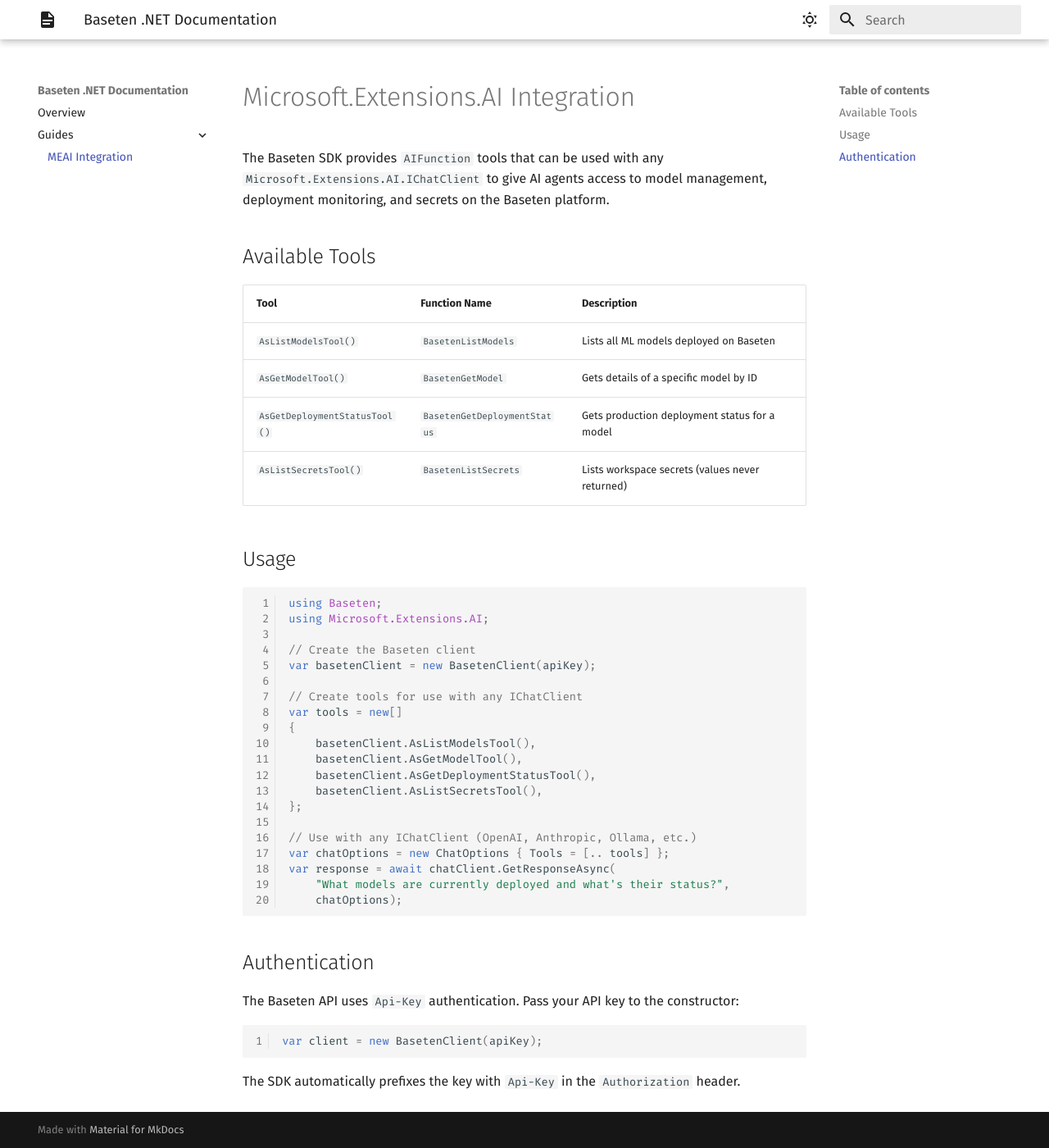
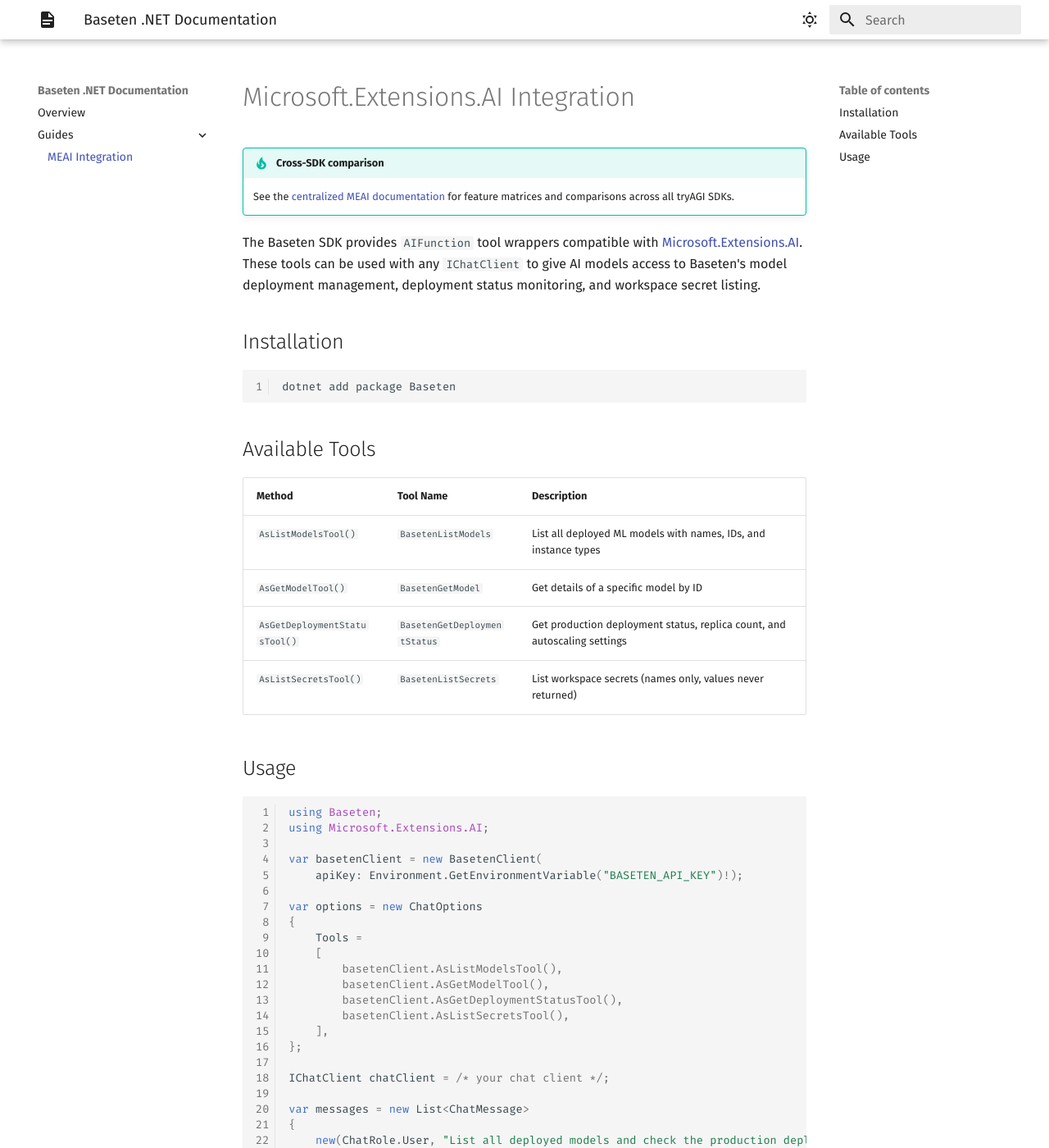
Before and after one commit to tryAGI/Baseten, an MkDocs documentation site: the page built from docs/guides/meai.md, in a window 1280 px wide and 1400 px high. Shown: the whole window at 82% size. Built offline with MkDocs 1.6.1 and Material for MkDocs 9.7.7, drawn with Linux system fonts in a browser that asks for light colours; the version menu is left out; some of the changed text lies outside the part shown.

Commit message:
Update MEAI tools guide
Co-Authored-By: Claude Opus 4.6 <noreply@anthropic.com>

````diff
--- a/docs/guides/meai.md
+++ b/docs/guides/meai.md
@@ -1,15 +1,24 @@
 # Microsoft.Extensions.AI Integration
 
-The Baseten SDK provides `AIFunction` tools that can be used with any `Microsoft.Extensions.AI.IChatClient` to give AI agents access to model management, deployment monitoring, and secrets on the Baseten platform.
+!!! tip "Cross-SDK comparison"
+    See the [centralized MEAI documentation](https://tryagi.github.io/docs/meai/) for feature matrices and comparisons across all tryAGI SDKs.
+
+The Baseten SDK provides `AIFunction` tool wrappers compatible with [Microsoft.Extensions.AI](https://learn.microsoft.com/en-us/dotnet/ai/microsoft-extensions-ai). These tools can be used with any `IChatClient` to give AI models access to Baseten's model deployment management, deployment status monitoring, and workspace secret listing.
+
+## Installation
+
+```bash
+dotnet add package Baseten
+```
 
 ## Available Tools
 
-| Tool | Function Name | Description |
-|------|--------------|-------------|
-| `AsListModelsTool()` | `BasetenListModels` | Lists all ML models deployed on Baseten |
-| `AsGetModelTool()` | `BasetenGetModel` | Gets details of a specific model by ID |
-| `AsGetDeploymentStatusTool()` | `BasetenGetDeploymentStatus` | Gets production deployment status for a model |
-| `AsListSecretsTool()` | `BasetenListSecrets` | Lists workspace secrets (values never returned) |
+| Method | Tool Name | Description |
+|--------|-----------|-------------|
+| `AsListModelsTool()` | `BasetenListModels` | List all deployed ML models with names, IDs, and instance types |
+| `AsGetModelTool()` | `BasetenGetModel` | Get details of a specific model by ID |
+| `AsGetDeploymentStatusTool()` | `BasetenGetDeploymentStatus` | Get production deployment status, replica count, and autoscaling settings |
+| `AsListSecretsTool()` | `BasetenListSecrets` | List workspace secrets (names only, values never returned) |
 
 ## Usage
 
@@ -17,31 +26,40 @@ The Baseten SDK provides `AIFunction` tools that can be used with any `Microsoft
 using Baseten;
 using Microsoft.Extensions.AI;
 
-// Create the Baseten client
-var basetenClient = new BasetenClient(apiKey);
+var basetenClient = new BasetenClient(
+    apiKey: Environment.GetEnvironmentVariable("BASETEN_API_KEY")!);
 
-// Create tools for use with any IChatClient
-var tools = new[]
+var options = new ChatOptions
 {
-    basetenClient.AsListModelsTool(),
-    basetenClient.AsGetModelTool(),
-    basetenClient.AsGetDeploymentStatusTool(),
-    basetenClient.AsListSecretsTool(),
+    Tools =
+    [
+        basetenClient.AsListModelsTool(),
+        basetenClient.AsGetModelTool(),
+        basetenClient.AsGetDeploymentStatusTool(),
+        basetenClient.AsListSecretsTool(),
+    ],
 };
 
-// Use with any IChatClient (OpenAI, Anthropic, Ollama, etc.)
-var chatOptions = new ChatOptions { Tools = [.. tools] };
-var response = await chatClient.GetResponseAsync(
-    "What models are currently deployed and what's their status?",
-    chatOptions);
+IChatClient chatClient = /* your chat client */;
+
+var messages = new List<ChatMessage>
+{
+    new(ChatRole.User, "List all deployed models and check the production deployment status for each."),
+};
+
+while (true)
+{
+    var response = await chatClient.GetResponseAsync(messages, options);
+    messages.AddRange(response.ToChatMessages());
+
+    if (response.FinishReason == ChatFinishReason.ToolCalls)
+    {
+        var results = await response.CallToolsAsync(options);
+        messages.AddRange(results);
+        continue;
+    }
+
+    Console.WriteLine(response.Text);
+    break;
+}
 ```
-
-## Authentication
-
-The Baseten API uses `Api-Key` authentication. Pass your API key to the constructor:
-
-```csharp
-var client = new BasetenClient(apiKey);
-```
-
-The SDK automatically prefixes the key with `Api-Key ` in the `Authorization` header.
````
